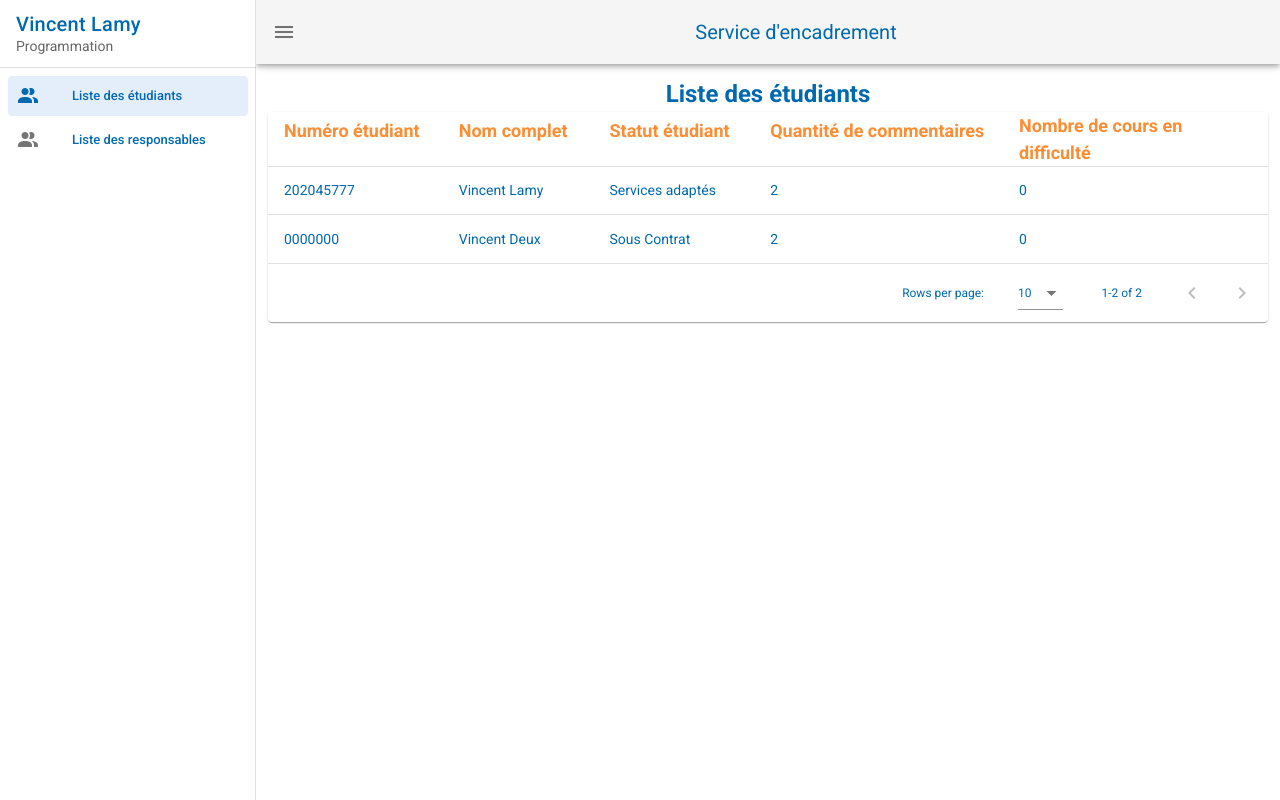
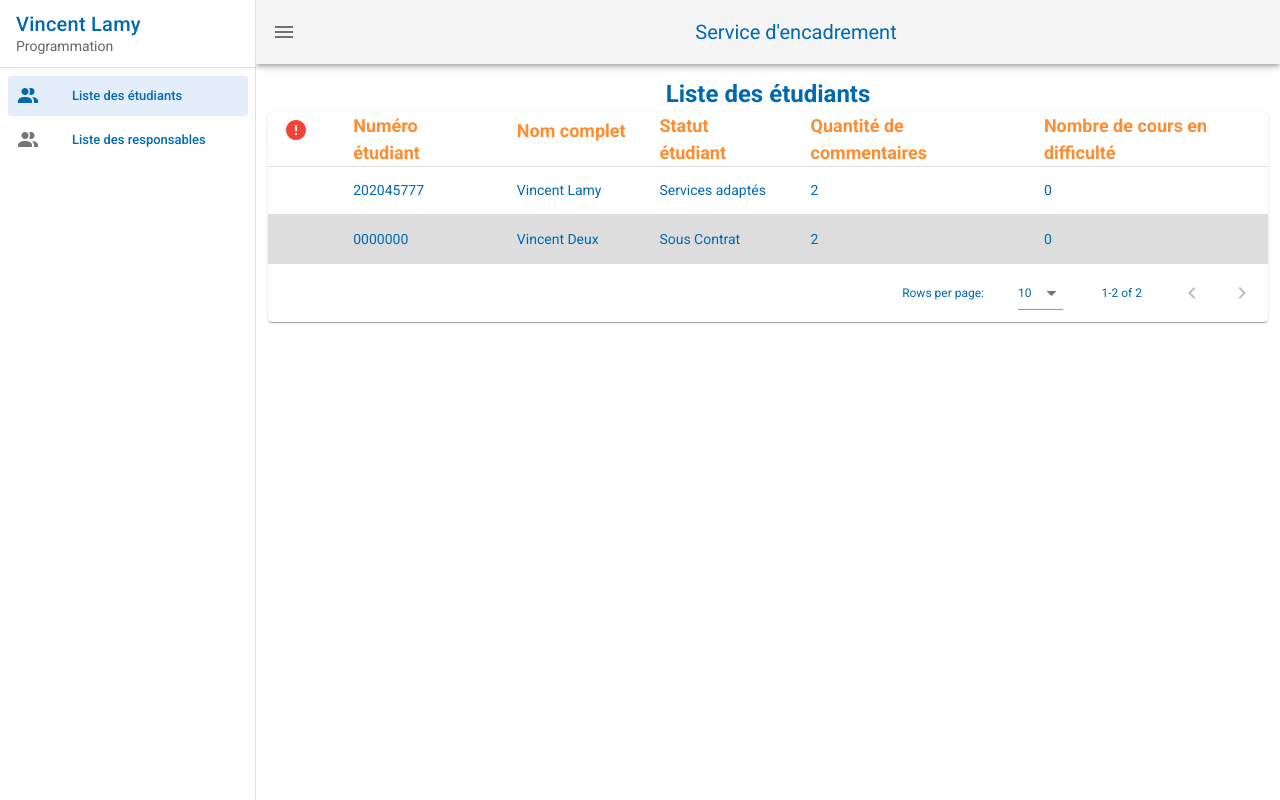
Before and after one commit to VincentLamy/service_encadrement, a Vue app in the folder client/: page /student_list in a window 1280 px wide. Built offline with nearby package versions, Linux system fonts and the light colour scheme.

Commit message:
Avancement Liste étudiante

```diff
--- a/client/src/assets/styles/style.css
+++ b/client/src/assets/styles/style.css
@@ -10,3 +10,13 @@ thead span {
     color: #FC8D33;
     font-size: large;
 }
+
+tbody tr:nth-of-type(odd) {
+    /* 'teal lighten-5' basides on material design color */
+    background-color: #FFFFFF;
+}
+
+tbody tr:nth-of-type(even) {
+    /* 'deep-orange lighten-5' basides on material design color */
+    background-color: #dddddd;
+}
--- a/client/src/views/StudentListView.vue
+++ b/client/src/views/StudentListView.vue
@@ -9,9 +9,16 @@
       multi-sort
       class="elevation-1"
       @click:row="rowClick"
-        ></v-data-table>
+      >
+        <template v-slot:header.student_critical_State>
+          <v-icon color="red">mdi-alert-circle</v-icon>
+        </template>
+
+        <template v-slot:item.student_critical_state>
+          <v-icon color="red">mdi-alert-circle</v-icon>
+        </template>
+    </v-data-table>
   </v-container>
-
 </template>
 
 <script>
@@ -19,6 +26,7 @@
       data () {
         return {
           headers: [
+            { text: '', value: 'student_critical_State'},
             { text: 'Numéro étudiant', value: 'student_number' },
             { text: 'Nom complet', value: 'name' },
             { text: 'Statut étudiant', value: 'statut' },
@@ -27,6 +35,7 @@
           ],
           students: [ // TODO modifier pour aller chercher les étudiants dans la BD
             {
+              student_critical_state: '',
               student_number: '202045777',
               name: 'Vincent Lamy',
               statut: 'Services adaptés',
@@ -34,6 +43,7 @@
               critical_course_quantity: '0',
             },
             {
+              student_critical_state: '',
               student_number: '0000000',
               name: 'Vincent Deux',
               statut: 'Sous Contrat',
```
Lines whose indentation alone changed are shown as unchanged.
